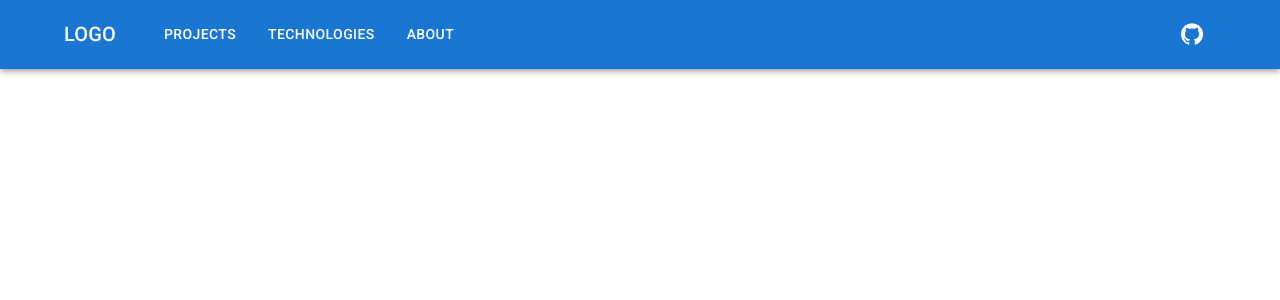
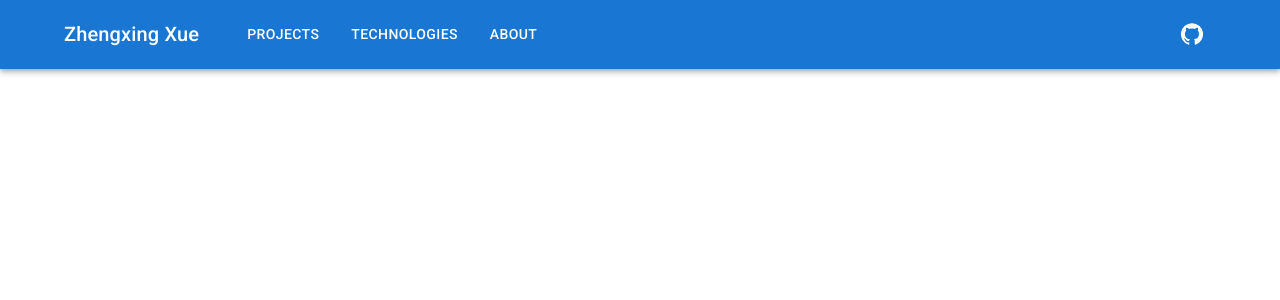
Before and after one commit to zhengxingXue/react_pages_test, a React (Create React App) app: page / in a window 1280 px wide. Shown: the top 300 px of the page. Built offline with nearby package versions, Linux system fonts and the light colour scheme.

Commit message:
header v1.5 change logo to name

```diff
--- a/src/components/ui/Header.js
+++ b/src/components/ui/Header.js
@@ -16,6 +16,7 @@ import {
 import MenuIcon from '@mui/icons-material/Menu';
 import GitHubIcon from '@mui/icons-material/GitHub';
 
+const logo = 'Zhengxing Xue';
 const pages = ['Projects', 'Technologies', 'About'];
 
 const ResponsiveAppBar = () => {
@@ -75,7 +76,7 @@ const ResponsiveAppBar = () => {
             component='div'
             sx={{ flexGrow: 1, display: { xs: 'flex', md: 'none' } }}
           >
-            LOGO
+            {logo}
           </Typography>
 
           {/* md layout, medium: 900px */}
@@ -85,7 +86,7 @@ const ResponsiveAppBar = () => {
             component='div'
             sx={{ mr: 5, display: { xs: 'none', md: 'flex' } }}
           >
-            LOGO
+            {logo}
           </Typography>
 
           <Box sx={{ flexGrow: 1, display: { xs: 'none', md: 'flex' } }}>
```
